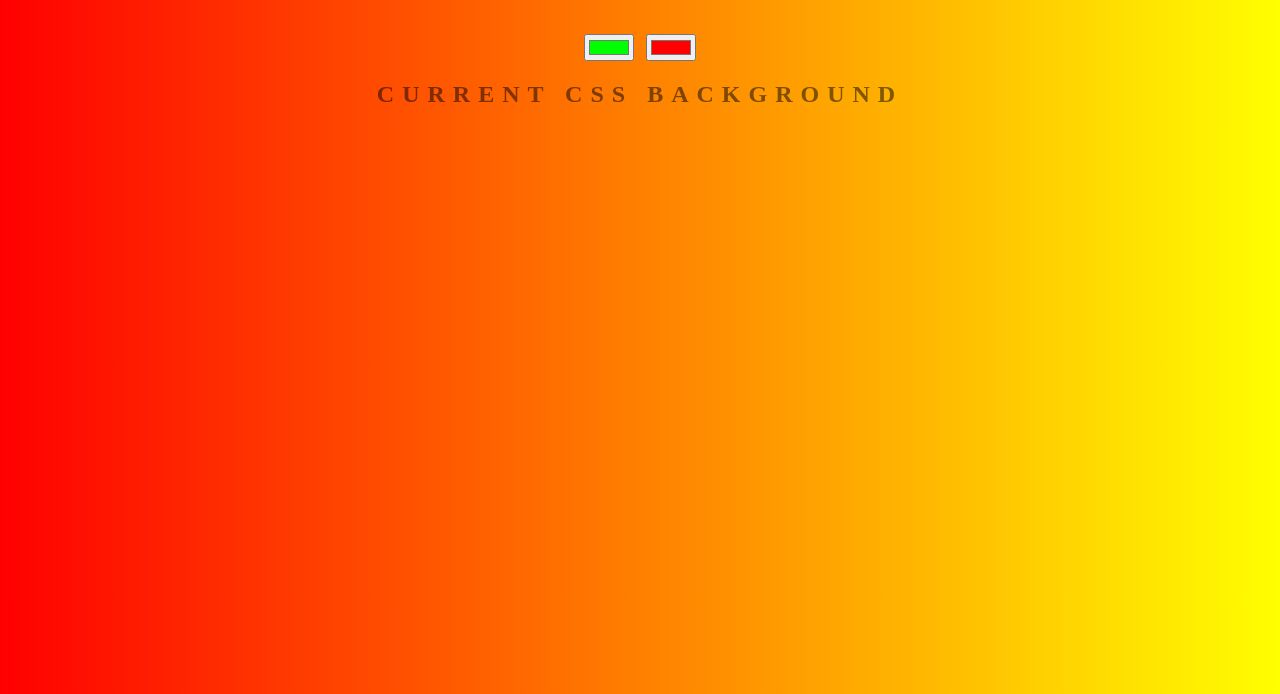
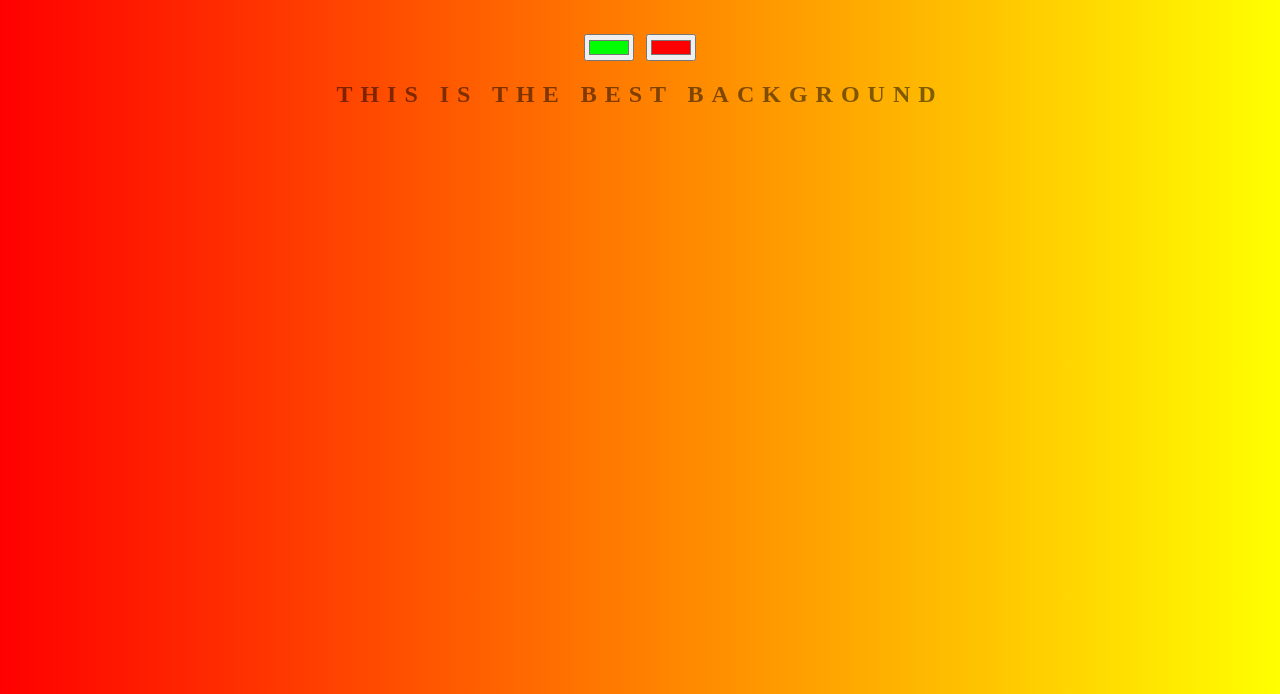
Before and after one commit to craftor-lab/background-generator, a plain HTML site: page index.html in a window 1280 px wide. Shown: the part 106-800 px from the top of the page. Drawn offline with Linux system fonts and the light colour scheme.

Commit message:
changing text

```diff
--- a/index.html
+++ b/index.html
@@ -8,7 +8,7 @@
 	<h1>NICE Generator</h1>
 	<input class="color1" type="color" name="color1" value="#00ff00">
 	<input class="color2" type="color" name="color2" value="#ff0000">
-	<h2>Current CSS Background</h2>
+	<h2>This is the best background</h2>
 
 	<h3></h3>
 	<script type="text/javascript" src="script.js"></script>
```
